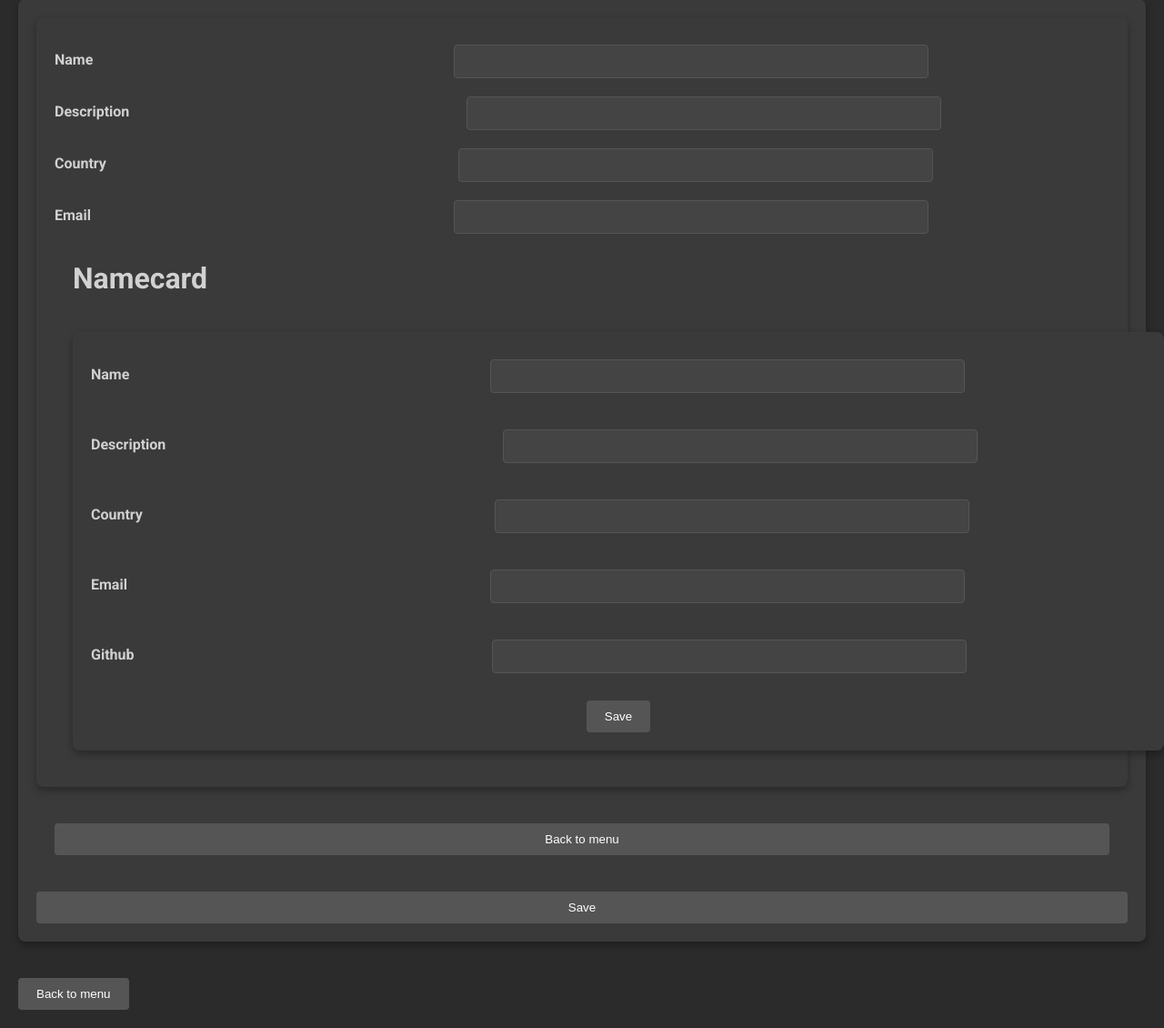
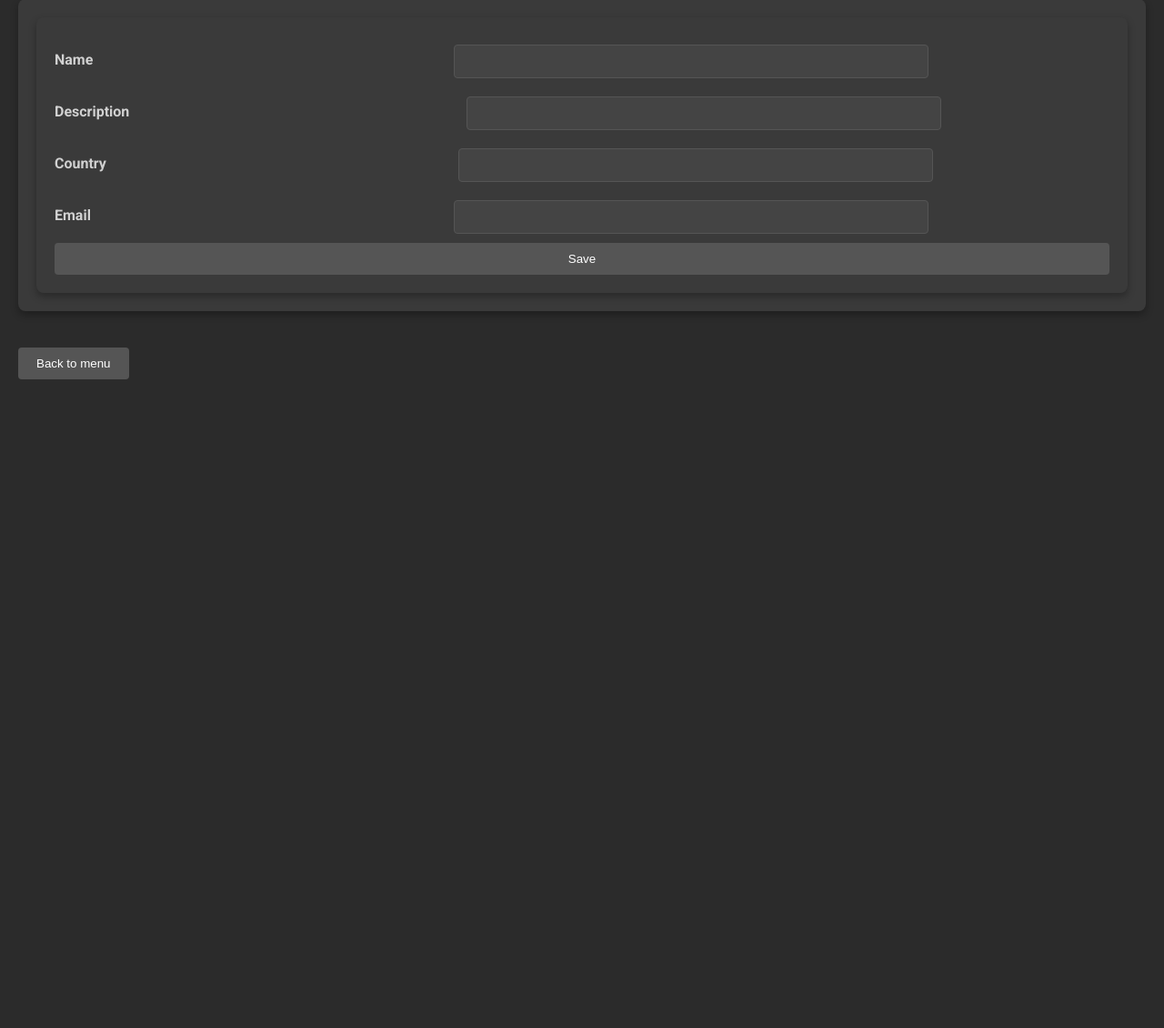
Before and after one commit to DGTV11/BlogPostManager, a Flask app: page /namecard in a window 1280 px wide. Shown: the part 79-1209 px from the top of the page at 91% size. After the commit the page ends 496 px from the top, so only its background shows below. Run offline with Flask 3, Linux system fonts and the light colour scheme; some libraries are stand-ins or nearby versions.

Commit message:
- Fixed mess in namecard.html - Added link to namecard.html in index.html

```diff
--- a/blog-post-manager/templates/index.html
+++ b/blog-post-manager/templates/index.html
@@ -156,6 +156,9 @@
               <input type="submit" name="btn" value="Create new blog post" />
           </form>
         <br />
-        <button><a href="{{url_for('export')}}">Export</a></button>
+        <div>
+          <button><a href="{{url_for('export')}}">Export</a></button>
+          <button><a href="{{url_for('namecard')}}">Namecard</a></button>
+        </div>
     </body>
 </html>
--- a/blog-post-manager/templates/namecard.html
+++ b/blog-post-manager/templates/namecard.html
@@ -118,141 +118,9 @@
                 <label for="desc">Email</label><br>
                 <input type="text" id="email" name="email"><br>
               </div>
-              <!DOCTYPE html>
-<html lang="en">
-<head>
-    <title>Namecard</title>
-    <link rel="stylesheet" href="styles.css" />
-    <style>
-        @import url("https://fonts.googleapis.com/css2?family=Roboto:wght@400;700&display=swap");
-        body {
-            font-family: "Roboto", sans-serif;
-            background-color: #2b2b2b;
-            color: #d1d1d1;
-            margin: 0;
-            padding: 0;
-        }
-        h1 {
-            text-align: left;
-            margin: 20px;
-            color: #d1d1d1;
-        }
-        .form-container, .root-div {
-            display: flex;
-            flex-direction: column;
-            gap: 20px;
-            margin: 20px;
-            padding: 20px;
-            background-color: #3a3a3a;
-            box-shadow: 0 4px 8px rgba(0, 0, 0, 0.3);
-            border-radius: 8px;
-        }
-        .form-container > form, .root-div > form {
-            display: flex;
-            flex-direction: column;
-            padding: 20px;
-            background-color: #3a3a3a;
-            box-shadow: 0 4px 8px rgba(0, 0, 0, 0.3);
-            border-radius: 8px;
-            transition: box-shadow 0.3s, transform 0.3s;
-        }
-        .form-container > form:hover, .root-div > form:hover {
-            box-shadow: 0 8px 16px rgba(0, 0, 0, 0.5);
-            transform: scale(1.01);
-        }
-        form div {
-            display: flex;
-            flex-direction: row;
-            justify-content: space-between;
-            align-items: center;
-            width: 100%;
-        }
-        label {
-            font-weight: bold;
-            margin-bottom: 5px;
-        }
-        input[type="text"],
-        textarea,
-          select {
-              width: 100%;
-              max-width: 500px;
-              padding: 10px;
-              margin: 10px 0;
-              border: 1px solid #555;
-              border-radius: 4px;
-              background-color: #444;
-              color: #ddd;
-              transition: background-color 0.3s, border-color 0.3s, transform 0.3s;
-          }
-          input[type="text"]:focus,
-          textarea:focus,
-          select:focus {
-              border-color: #6a6a6a;
-              background-color: #363636;
-              transform: scale(1.01);
-          }
-          input[type="submit"],
-          button {
-              background-color: #555;
-              color: white;
-              padding: 10px 20px;
-              border: none;
-              border-radius: 4px;
-              cursor: pointer;
-              transition: background-color 0.3s, transform 0.3s;
-          }
-          input[type="submit"]:hover,
-          button:hover {
-              background-color: #777;
-              transform: scale(1.05);
-          }
-          a {
-              text-decoration: none;
-              color: inherit;
-          }
-          button a {
-              color: white;
-          }
-          button {
-              margin: 20px;
-          }
-      </style>
-  </head>
-  <body>
-      <h1>Namecard</h1> <!--TODO: FIX NAMECARD PAGE UP-->
-      <div class="form-container">
-          <form method="post">
-              <div>
-                <label for="name">Name</label><br>
-                <input type="text" id="name" name="name"><br>
-              </div>
-              <div>
-                <label for="desc">Description</label><br>
-                <input type="text" id="description" name="name"><br>
-              </div>
-              <div>
-                <label for="desc">Country</label><br>
-                <input type="text" id="country" name="country"><br>
-              </div>
-              <div>
-                <label for="desc">Email</label><br>
-                <input type="text" id="email" name="email"><br>
-              </div>
-              <div>
-                <label for="desc">Github</label><br>
-                <input type="text" id="github" name="github"><br>
-              </div>
               <input name="btn" type="submit" value="Save" />
           </form>
       </div>
       <button><a href="/">Back to menu</a></button>
   </body>
 </html>
-
-
-              <input name="btn" type="submit" value="Save" />
-          </form>
-      </div>
-      <button><a href="/">Back to menu</a></button>
-  </body>
-</html>
```
